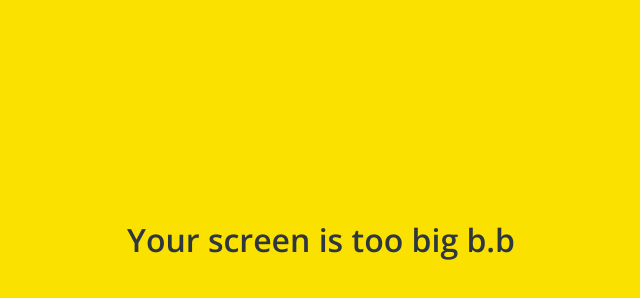
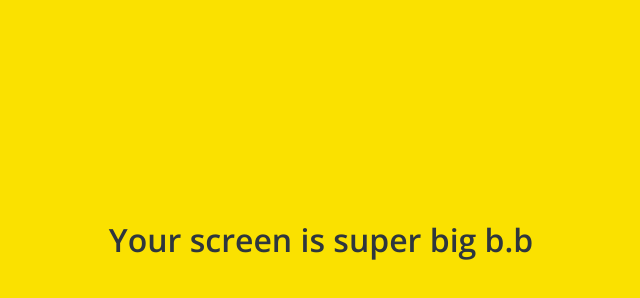
Before and after one commit to 93jm/kokoa-clone-2020, a plain HTML site: page friends.html in a window 1280 px wide. Shown: the part 160-458 px from the top of the page, without its empty margins (319-959 px from the left). Drawn offline with nearby package versions, Linux system fonts and the light colour scheme.

Commit message:
too -> super
branch 연습중

```diff
--- a/friends.html
+++ b/friends.html
@@ -103,7 +103,7 @@
     </div>
 
     <div id="no-mobile">
-        <span>Your screen is too big b.b</span>
+        <span>Your screen is super big b.b</span>
     </div>
 
 
```
